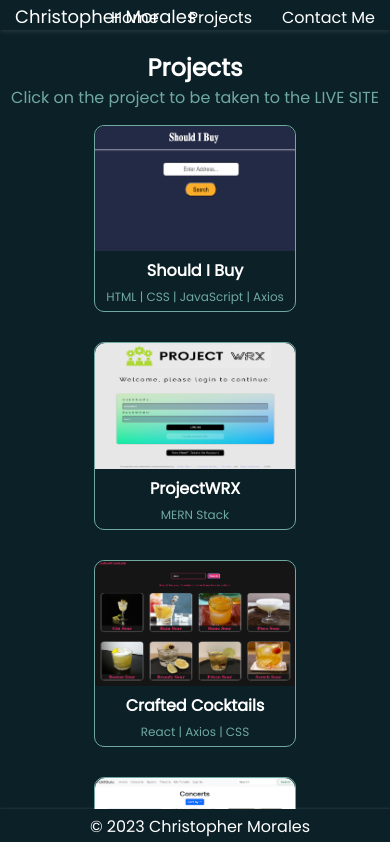
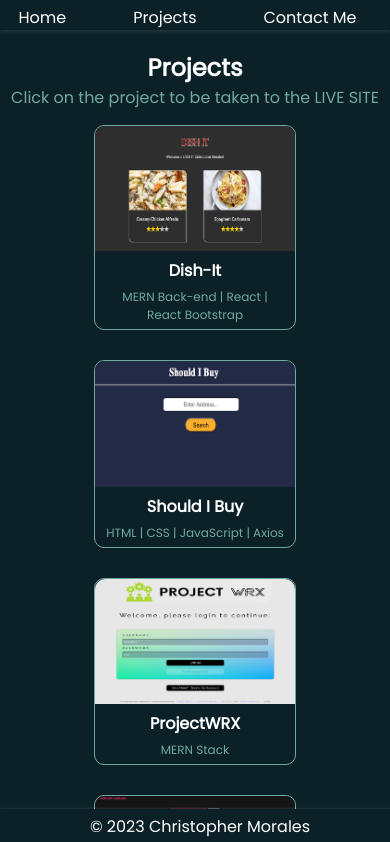
Before and after one commit to christophermoraleswebdev/ReactPortfolio, a React (Vite) app in the folder portfolio/: page /projects in a window 390 px wide. Shown: the top 842 px of the page. Built offline with nearby package versions, Linux system fonts and the light colour scheme.

Commit message:
updated nav and projects

```diff
--- a/portfolio/src/App.css
+++ b/portfolio/src/App.css
@@ -210,6 +210,7 @@ body {
   display: flex;
   justify-content: center;
   flex-wrap: wrap;
+  margin-bottom: 60px;
 }
 .gallery-item {
   border: 1.5px solid #70A9A1;
@@ -357,4 +358,12 @@ form input {
   .contact-email {
     font-size: 14px;
   }
+  /* Nav */
+  .nav-links {
+    display: flex;
+    justify-content: space-around;
+  }
+  .nav-logo {
+    display: none;
+  }
 }
--- a/portfolio/src/components/ContactMe.jsx
+++ b/portfolio/src/components/ContactMe.jsx
@@ -10,16 +10,16 @@ const ContactMe = () => {
     <div className="contact-container">
       <div className="row">
         <div className="contact-left">
-          <h1 class="sub-title">Contact Me</h1>
+          <h1 className="sub-title">Contact Me</h1>
           <h3>Email</h3>
           <a className="contact-email" href="mailto:christopher.moraleswebdev@gmail.com">christopher.moraleswebdev@gmail.com</a>
           <h3>Phone #</h3>
           <a className="contact-phone" href="tel:+19562197290">(956) 219-7290</a>
-          <div class="social-icons">
-            <a href="https://github.com/christophermoraleswebdev" target="_blank"><i class="fa-brands fa-github fa-lg"></i></a>
-            <a href="https://www.linkedin.com/in/christopher-moralesse/" target="_blank"><i class="fa-brands fa-linkedin fa-lg"></i></a>
+          <div className="social-icons">
+            <a href="https://github.com/christophermoraleswebdev" target="_blank"><i className="fa-brands fa-github fa-lg"></i></a>
+            <a href="https://www.linkedin.com/in/christopher-moralesse/" target="_blank"><i className="fa-brands fa-linkedin fa-lg"></i></a>
           </div>
-          <a href="https://docs.google.com/document/d/1qO68bZuLZ0ftlELrCv_DMlp9S5dAp8oJNBVvcyPvWfo/edit?usp=sharing" target="_blank" class="btn resume-btn">Resume</a>
+          <a href="https://docs.google.com/document/d/1qO68bZuLZ0ftlELrCv_DMlp9S5dAp8oJNBVvcyPvWfo/edit?usp=sharing" target="_blank" className="btn resume-btn">Resume</a>
         </div>
         <div className="contact-right">
         <form onSubmit={handleSubmit} className='form'>
--- a/portfolio/src/components/Home.jsx
+++ b/portfolio/src/components/Home.jsx
@@ -62,13 +62,13 @@ const Home = () => {
                               <img src="https://i.imgur.com/Lm4ot6x.png"/>
                         </div>
                         <div className="icons-container">
-                              <div class="home-icons">
-                                    <a href="https://github.com/christophermoraleswebdev" target="_blank"><i class="fa-brands fa-github fa-lg"></i></a>
-                                    <a href="https://www.linkedin.com/in/christopher-moralesse/" target="_blank"><i class="fa-brands fa-linkedin fa-lg"></i></a>
+                              <div className="home-icons">
+                                    <a href="https://github.com/christophermoraleswebdev" target="_blank"><i className="fa-brands fa-github fa-lg"></i></a>
+                                    <a href="https://www.linkedin.com/in/christopher-moralesse/" target="_blank"><i className="fa-brands fa-linkedin fa-lg"></i></a>
                               </div>
                               <div className="resumeButton-container">
                                     <a href="https://docs.google.com/document/d/1qO68bZuLZ0ftlELrCv_DMlp9S5dAp8oJNBVvcyPvWfo/edit?usp=sharing" target="_blank">
-                                          <button class="resume-button">View Resume</button>
+                                          <button className="resume-button">View Resume</button>
                                     </a>
                               </div>
                         </div>
--- a/portfolio/src/components/Projects.jsx
+++ b/portfolio/src/components/Projects.jsx
@@ -7,18 +7,21 @@ import reactNucamp from '../assets/reactNucamp.png'
 import projectWRX from '../assets/projectWRX.png'
 import craftedCocktails from '../assets/craftedCocktails.png'
 import TickitGuru from '../assets/TickitGuru.png'
+import dishit from '../assets/dish-it.png'
 
 
 const projectData = [
-  { id: 1, title: 'Should I Buy', imageUrl: shouldIBuyImage, siteLink: 'https://should-i-buy.netlify.app/', technologies: 'HTML | CSS | JavaScript | Axios' },
-  { id: 2, title: 'ProjectWRX', imageUrl: projectWRX, siteLink: 'https://projectwrx.netlify.app/', technologies: 'MERN Stack' },
-  { id: 3, title: 'Crafted Cocktails', imageUrl: craftedCocktails, siteLink: 'https://cocktails-recipes-ccm.netlify.app/', technologies: 'React | Axios | CSS' },
-  { id: 4, title: 'TickitGuru', imageUrl: TickitGuru, siteLink: 'https://tickitguru.netlify.app/', technologies: 'PostgreSQL | Django | React | Bootstrap' },
-  { id: 5, title: 'DevConnect', imageUrl: devConnect, siteLink: 'https://www.youtube.com/watch?v=inoaW9zMyDI&t=15s', technologies: 'MERN Stack' },
-  { id: 6, title: 'React Nucamp', imageUrl: reactNucamp, siteLink: 'https://react-nucamp-project.firebaseapp.com/', technologies: 'React | SASS | Firebase' },
-  { id: 7, title: 'Sample Portfolio', imageUrl: samplePortfolioImage, siteLink: 'https://sample-portfolio-christopher-morales.netlify.app/#', technologies: 'HTML | CSS | JavaScript' },
-  { id: 8, title: 'Quote Generator', imageUrl: quoteGenerator, siteLink: 'https://christophermoraleswebdev-quotes.netlify.app/', technologies: 'HTML | CSS | JavaScript' },
-  { id: 9, title: 'Weather App', imageUrl: weatherApi, siteLink: 'https://weatherapichristophermorales.netlify.app/', technologies: 'HTML | CSS | JavaScript | Axios' },
+  { id: 1, title: 'Dish-It', imageUrl: dishit, siteLink: 'https://dish-it.up.railway.app/', technologies: 'MERN Back-end | React | React Bootstrap' },
+  { id: 2, title: 'Should I Buy', imageUrl: shouldIBuyImage, siteLink: 'https://should-i-buy.netlify.app/', technologies: 'HTML | CSS | JavaScript | Axios' },
+  { id: 3, title: 'ProjectWRX', imageUrl: projectWRX, siteLink: 'https://projectwrx.netlify.app/', technologies: 'MERN Stack' },
+  { id: 4, title: 'Crafted Cocktails', imageUrl: craftedCocktails, siteLink: 'https://cocktails-recipes-ccm.netlify.app/', technologies: 'React | Axios | CSS' },
+  { id: 5, title: 'TickitGuru', imageUrl: TickitGuru, siteLink: 'https://tickitguru.netlify.app/', technologies: 'PostgreSQL | Django | React | Bootstrap' },
+  { id: 6, title: 'DevConnect', imageUrl: devConnect, siteLink: 'https://www.youtube.com/watch?v=inoaW9zMyDI&t=15s', technologies: 'MERN Stack' },
+  { id: 7, title: 'React Nucamp', imageUrl: reactNucamp, siteLink: 'https://react-nucamp-project.firebaseapp.com/', technologies: 'React | SASS | Firebase' },
+  { id: 8, title: 'Sample Portfolio', imageUrl: samplePortfolioImage, siteLink: 'https://sample-portfolio-christopher-morales.netlify.app/#', technologies: 'HTML | CSS | JavaScript' },
+  { id: 9, title: 'Quote Generator', imageUrl: quoteGenerator, siteLink: 'https://christophermoraleswebdev-quotes.netlify.app/', technologies: 'HTML | CSS | JavaScript' },
+  { id: 10, title: 'Weather App', imageUrl: weatherApi, siteLink: 'https://weatherapichristophermorales.netlify.app/', technologies: 'HTML | CSS | JavaScript | Axios' },
+
 ]
 
 const Projects = () => {
```
Also changed, not shown: portfolio/src/assets/dish-it.png (added).
